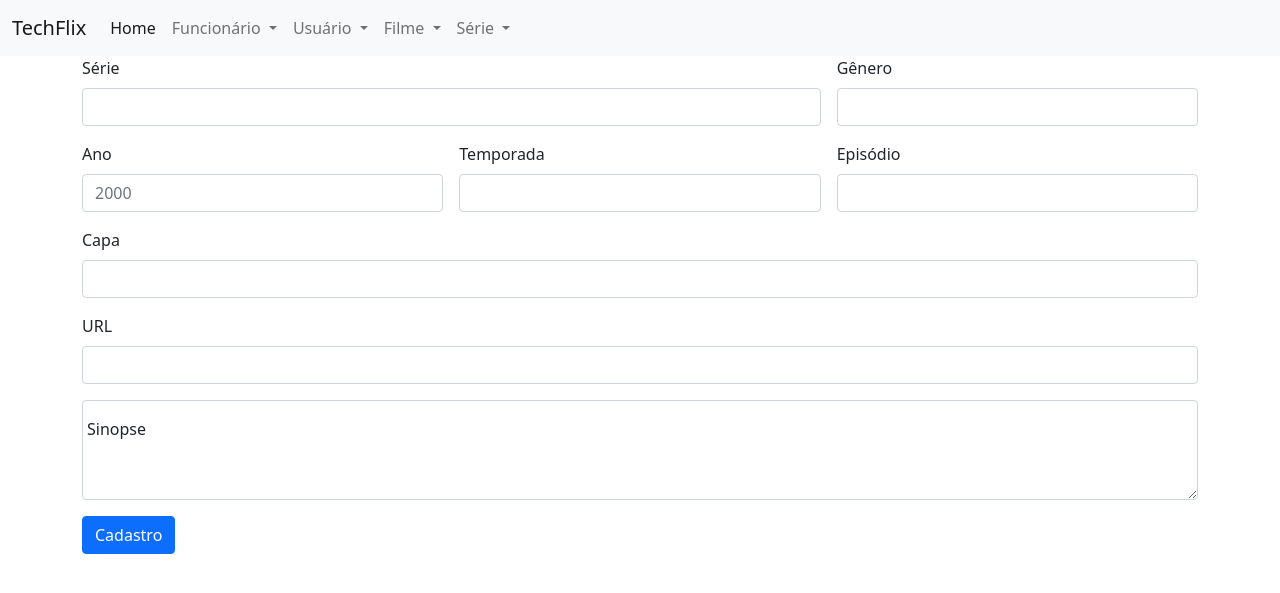
After one commit to eualves/streaming, a PHP site: page /View/cadastroSerie.php in a window 1280 px wide. The commit adds this page. Shown: the top 593 px of the page. Run offline with PHP 8.4, Linux system fonts and the light colour scheme.

Commit message:
inserindo serie

```diff
--- a/Model/bancoFilme.php
+++ b/Model/bancoFilme.php
@@ -1,7 +1,8 @@
 <?php
 function insereFilme($conexao, $filme, $genero, $sinopse, $ano, $capa, $url)
 {
-    $query = "insert into tbfilme(nomefil,generofil,sinopsefil,anofil,capafil,urlfil) values('{$filme}', '{$genero}', '{$sinopse}', '{$ano}', '{$capa}', '{$url}')";
+    $query = "insert into tbfilme(nomefil,generofil,sinopsefil,anofil,capafil,urlfil)
+     values('{$filme}', '{$genero}', '{$sinopse}', '{$ano}', '{$capa}', '{$url}')";
     $resultado = mysqli_query($conexao, $query);
     return $resultado;
 }
--- /dev/null
+++ b/View/cadastroSerie.php
@@ -0,0 +1,56 @@
+<?php
+include("header.php");
+?>
+
+<div class="container">
+    <form action="../Controller/inserirFilme.php" method="get" class="row g-3">
+        <div class="col-md-8">
+            <label for="inputSerie" class="form-label">Série</label>
+            <input type="text" name="filme" class="form-control" id="inputSerie">
+        </div>
+
+        <div class="col-md-4">
+            <label for="inputGenero" class="form-label">Gênero</label>
+            <input type="text" name="genero" class="form-control" id="inputGenero">
+        </div>
+
+        <div class="col-md-4">
+            <label for="inputAno" class="form-label">Ano</label>
+            <input type="text" name="ano" class="form-control" id="inputAno" placeholder="2000">
+        </div>
+
+        <div class="col-md-4">
+            <label for="inputAno" class="form-label">Temporada</label>
+            <input type="text" name="ano" class="form-control" id="inputAno">
+        </div>
+
+        <div class="col-md-4">
+            <label for="inputAno" class="form-label">Episódio</label>
+            <input type="text" name="ano" class="form-control" id="inputAno">
+        </div>
+
+        <div class="col-md-12">
+            <label for="inputCapa" class="form-label">Capa</label>
+            <input type="text" name="capa" class="form-control" id="inputCapa">
+        </div>
+
+        <div class="col-md-12">
+            <label for="inputURL" class="form-label">URL</label>
+            <input type="text" name="url" class="form-control" id="inputURL">
+        </div>
+
+        <div class="form-floating">
+            <textarea class="form-control" name="sinopse" placeholder="Leave a comment here" id="floatingTextarea2" style="height: 100px"></textarea>
+            <label for="floatingTextarea2">Sinopse</label>
+        </div>
+
+
+        <div class="col-12">
+            <button type="submit" class="btn btn-primary">Cadastro</button>
+        </div>
+    </form>
+</div>
+
+<?php
+include("footer.php")
+?>
--- a/View/header.php
+++ b/View/header.php
@@ -57,7 +57,7 @@
                             Série
                         </a>
                         <ul class="dropdown-menu" aria-labelledby="navbarDropdownMenuLink">
-                            <li><a class="dropdown-item" href="#">Cadastrar</a></li>
+                            <li><a class="dropdown-item" href="../View/cadastroSerie.php">Cadastrar</a></li>
                             <li><a class="dropdown-item" href="#">Buscar</a></li>
                         </ul>
                     </li>
```
Also changed, not shown: Controller/inserirSerie.php (added), Model/bancoSerie.php (added).
